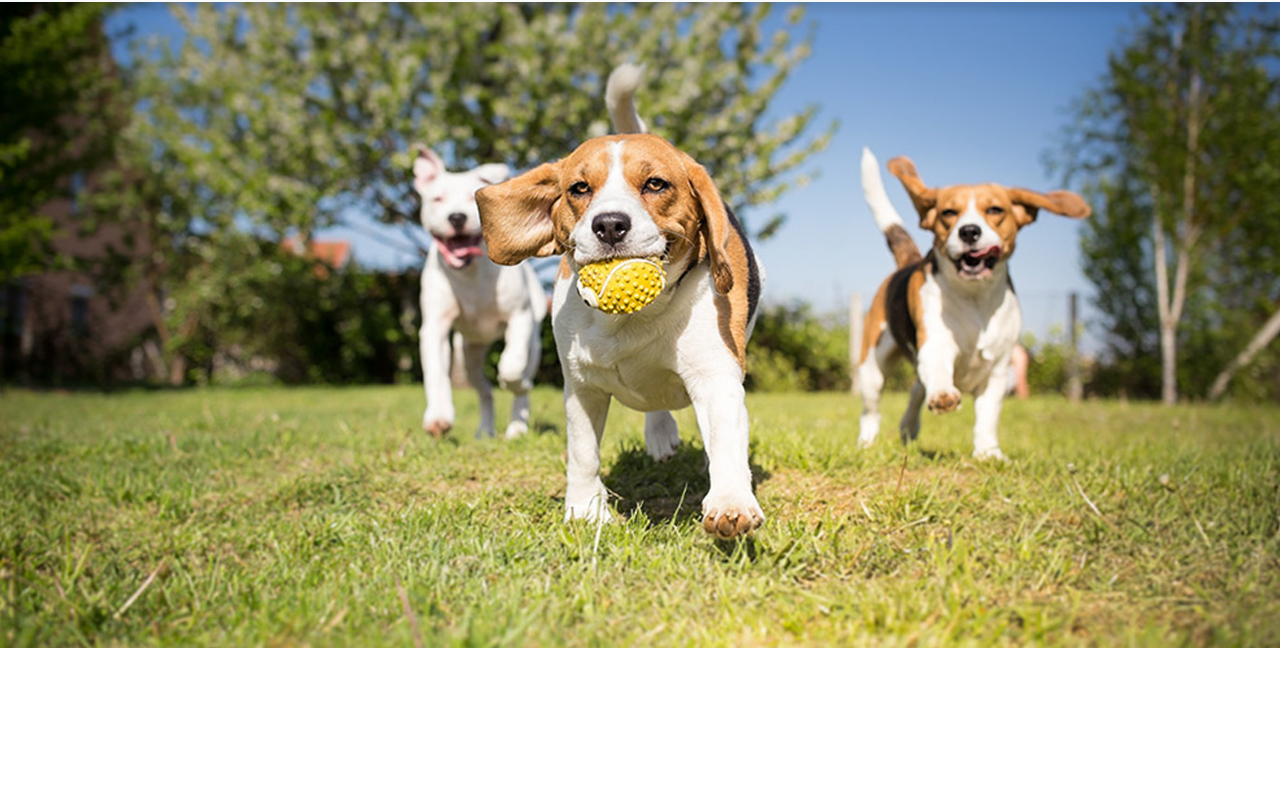
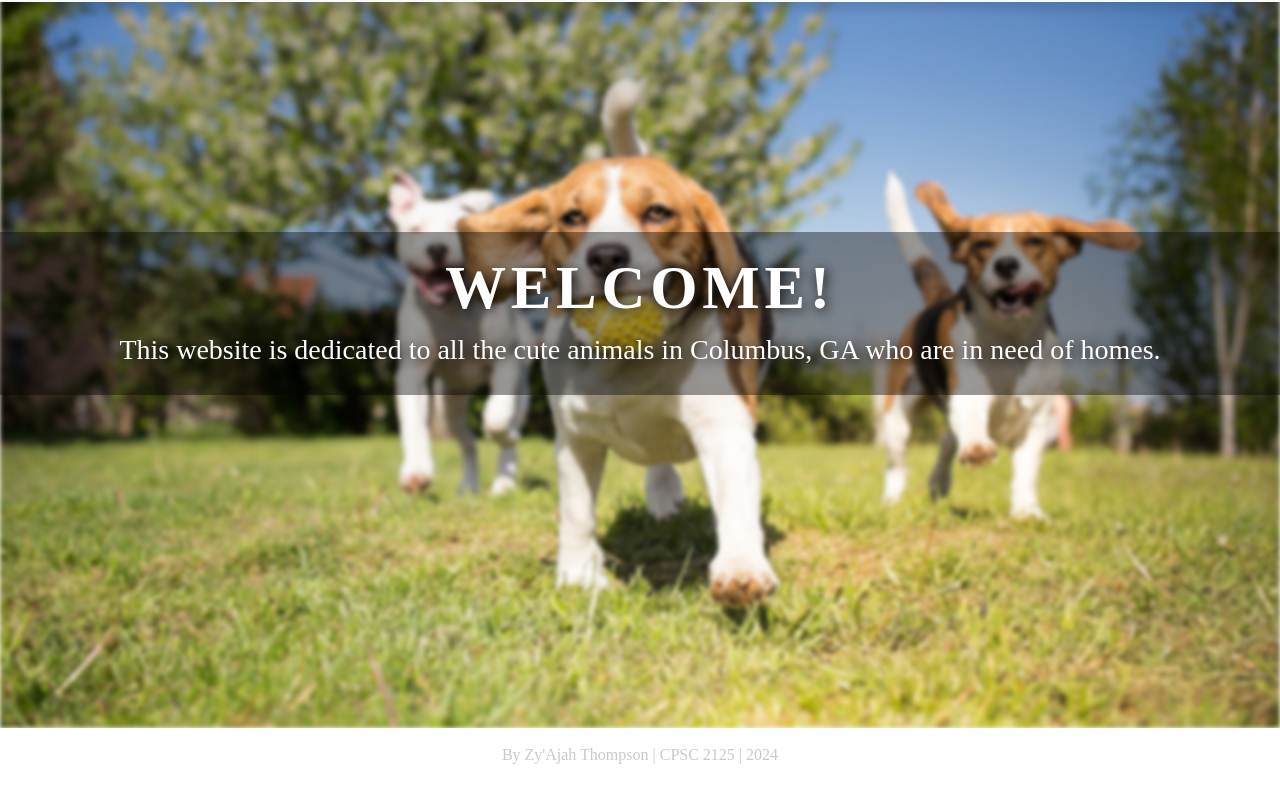
Before and after one commit to ZyAjahT/Final-Exam, a plain HTML site: page Index.html in a window 1280 px wide. Shown: the part 72-870 px from the top of the page. Before the commit the page ends 800 px from the top, so only its background shows below. Drawn offline with nearby package versions, Linux system fonts and the light colour scheme; a web font is replaced by a local one.

Commit message:
Home page done

```diff
--- a/Index.html
+++ b/Index.html
@@ -7,6 +7,7 @@
     <title>Home</title>
     <link href="https://cdn.jsdelivr.net/npm/bootstrap@5.3.3/dist/css/bootstrap.min.css" rel="stylesheet" integrity="sha384-QWTKZyjpPEjISv5WaRU9OFeRpok6YctnYmDr5pNlyT2bRjXh0JMhjY6hW+ALEwIH" crossorigin="anonymous">
     <link href="styles.css" rel="stylesheet">
+    <link rel="stylesheet" href="fixed.css">
     <link href="https://fonts.googleapis.com/css2?family=Sour+Gummy:ital,wght@0,100..900;1,100..900&display=swap" rel="stylesheet">
 </head>
 
@@ -33,10 +34,25 @@
     </nav>
     <!--Nav Bar End-->
 
-    <main>
-        <img src="images/dogsrunning.jpg" class="w-100">
-    </main>
+    <!--Landing Page-->
+    <div class="landing">
+        <div class="home-wrap">
+            <div class="home-inner">
+            </div>
+        </div>
+    </div>
 
+    <div class="caption text-center">
+        <h1>Welcome!</h1>
+        <h3>This website is dedicated to all the cute animals in Columbus, GA who are in need of homes.</h3>
+    </div>
+    <!--Landing Page End -->
+
+    <!--Footer-->
+    <footer>
+        <p>By Zy'Ajah Thompson | CPSC 2125 | 2024 </p>
+    </footer>
+    <!--Footer End-->
 
     <!--Java Script-->
     <script src="https://cdn.jsdelivr.net/npm/bootstrap@5.3.3/dist/js/bootstrap.bundle.min.js"
--- a/styles.css
+++ b/styles.css
@@ -20,3 +20,40 @@ body{
 .nav-link:hover{
     color: #087CA7;
 }
+
+/*== Landing ==*/
+.home-inner{
+    background-image: url('images/dogsrunning.jpg');
+    filter: blur(2px);
+}
+
+.caption{
+    width: 100%;
+    max-width: 100%;
+    position: absolute;
+    top: 38%;
+    z-index: 1;
+    color: white;
+    background-color: rgba(0,0,0, 0.4);
+    padding: 20px;
+}
+
+.caption h1{
+    text-transform: uppercase;
+    font-size: 3.8rem;
+    font-weight: 700;
+    letter-spacing: .3rem;
+    text-shadow: .1rem .1rem .8rem black;
+}
+
+.caption h3{
+    text-shadow: .1rem .1rem .8rem black;
+}
+
+/*== Footer ==*/
+footer{
+    text-align: center;
+    padding: 15px;
+    color: #c9c9c9;
+
+}
```
